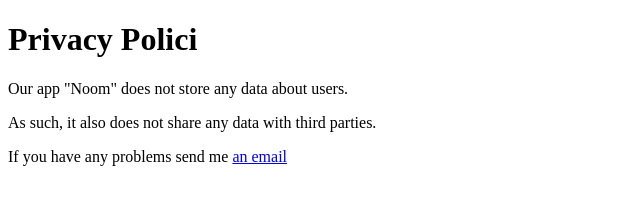
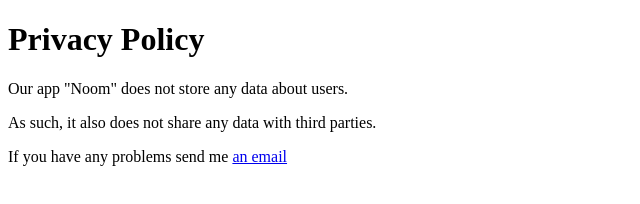
Before and after one commit to Whisper010/Privacy, a plain HTML site: page index.html in a window 1280 px wide. Shown: the full height of the page, 0-640 px from the left. Drawn offline with Linux system fonts and the light colour scheme.

Commit message:
Update index.html

```diff
--- a/index.html
+++ b/index.html
@@ -1,8 +1,8 @@
 <!DOCTYPE HTML>
 <html>
-<head><title>Privacy Polici</title></head>
+<head><title>Privacy Policy</title></head>
   <body>
-    <h1>Privacy Polici</h1>
+    <h1>Privacy Policy</h1>
 
      <p>Our app "Noom" does not store any data about users.</p>
      <p>As such, it also does not share any data with third parties.</p>
```
